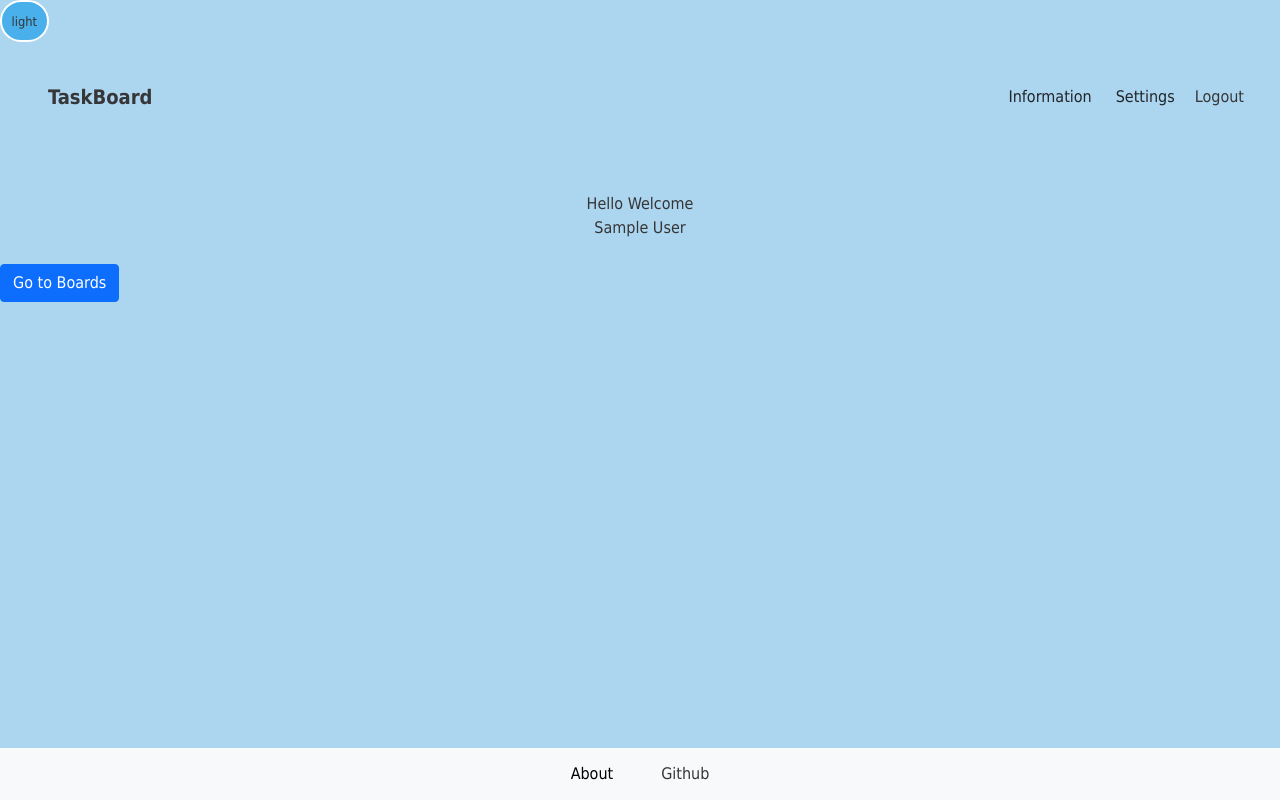
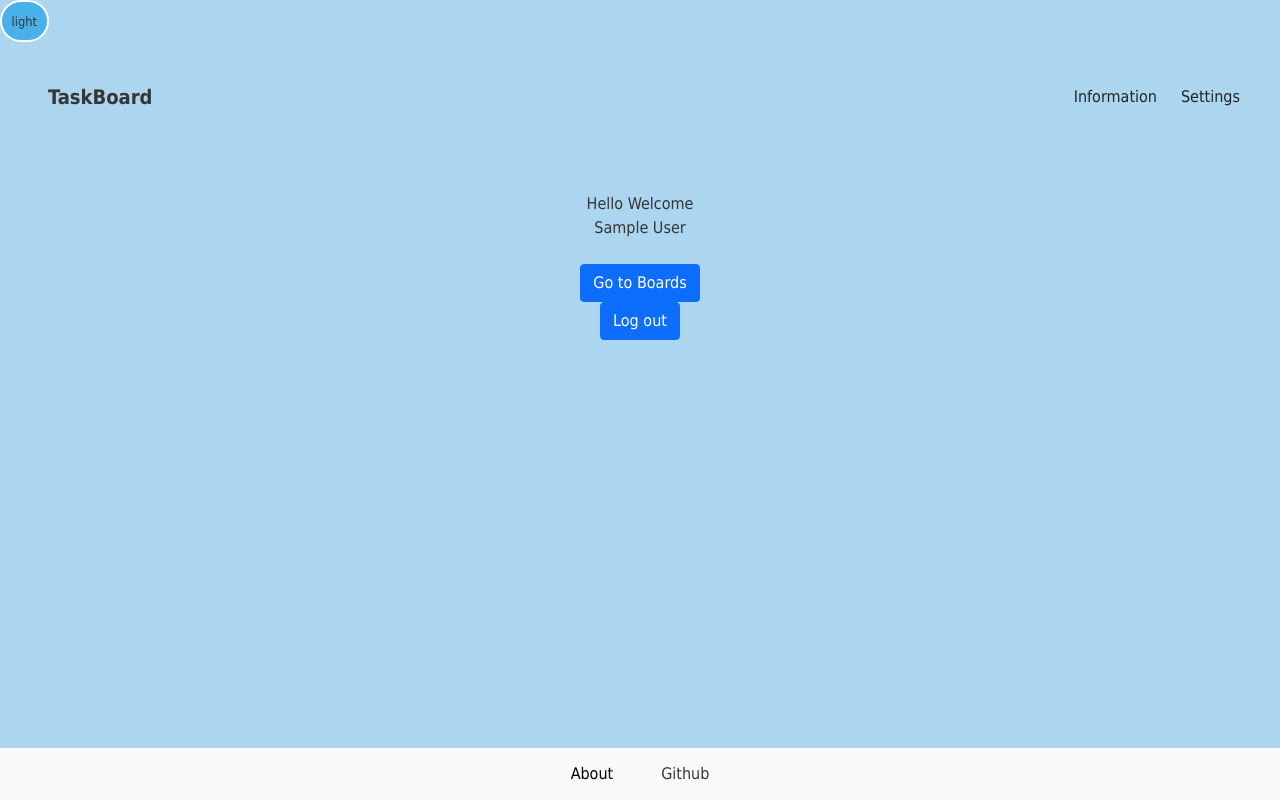
Before and after one commit to mberz2/tasklist, a React (Create React App) app: page /home in a window 1280 px wide. Built offline with nearby package versions, Linux system fonts and the light colour scheme; no server answers; sample sign-in values are in the browser's storage.

Commit message:
Updates to logout

```diff
--- a/src/components/Footer.js
+++ b/src/components/Footer.js
@@ -10,13 +10,14 @@ function About(props) {
       aria-labelledby="contained-modal-title-vcenter"
       centered
     >
+      <div id="footer_modal">
         <Modal.Header>
           <Modal.Title id="contained-modal-title-vcenter">About Us</Modal.Title>
         </Modal.Header>
         <Modal.Body>
           <p>
-          This website was created as a final project for CS465P Full Stack Web
-          Development, at Portland State University.
+            This website was created as a final project for CS465P Full Stack
+            Web Development, at Portland State University.
           </p>
         </Modal.Body>
         <Modal.Body>
@@ -42,6 +43,7 @@ function About(props) {
         <Modal.Footer>
           <Button onClick={props.onHide}>Close</Button>
         </Modal.Footer>
+      </div>
     </Modal>
   );
 }
@@ -62,7 +64,10 @@ function Footer(props) {
         <Navbar.Toggle className="container-fluid text-center" />
         <Navbar.Collapse id="basic-navbar-nav">
           <Nav className="ms-auto me-auto gap-4">
-            <Button variant={props.dataFromApp} onClick={() => setModalShow(true)}>
+            <Button
+              variant={props.dataFromApp}
+              onClick={() => setModalShow(true)}
+            >
               About
             </Button>
             <Button variant={props.dataFromApp}>
--- a/src/components/HomePage.js
+++ b/src/components/HomePage.js
@@ -25,9 +25,14 @@ const HomePage = () => {
       </div>
       <div className="d-grid gap-2">
         {console.log(JSON.stringify(user.uid, null, 2))}
-        <Link to={`/${user.displayName}/boards`}>
-          <Button variant="primary">Go to Boards</Button>
-        </Link>
+        <div id="homepage_buttons">
+          <Link to={`/${user.displayName}/boards`}>
+            <Button variant="primary">Go to Boards</Button>
+          </Link>
+          <Button variant="primary" onClick={handleLogout}>
+            Log out
+          </Button>
+        </div>
       </div>
     </>
   );
--- a/src/components/MyNavbar/MyNavbar.js
+++ b/src/components/MyNavbar/MyNavbar.js
@@ -230,10 +230,6 @@ class MyNavbar extends React.Component {
                   </Modal.Footer>
                 </div>
               </Modal>
-
-              <Nav.Link variant={this.state.navTheme} href="/">
-                Logout
-              </Nav.Link>
             </Nav>
           </Navbar.Collapse>
         </Navbar>
--- a/src/styles/App.css
+++ b/src/styles/App.css
@@ -65,6 +65,14 @@ h2 {
   padding-top: 20px;
   margin-left: 5%;
   margin-right: 5%;
+}
+
+#homepage_buttons {
+  display: flex;
+  flex-direction: column;
+  justify-content: center;
+  align-items: center;
+  padding-bottom: 10px;
 }
 
 /* HEADER */
--- a/src/styles/Nav.css
+++ b/src/styles/Nav.css
@@ -14,9 +14,11 @@
 #footer {
   padding-right: 20px;
   padding-left: 20px;
-  display: flex;
-  align-content: center;
-  text-align: center;
+}
+
+#footer_modal div {
+  background: var(--bg_color);
+  color: var(--text_color);
 }
 
 #navbar Button,
```
Lines whose indentation alone changed are shown as unchanged.
